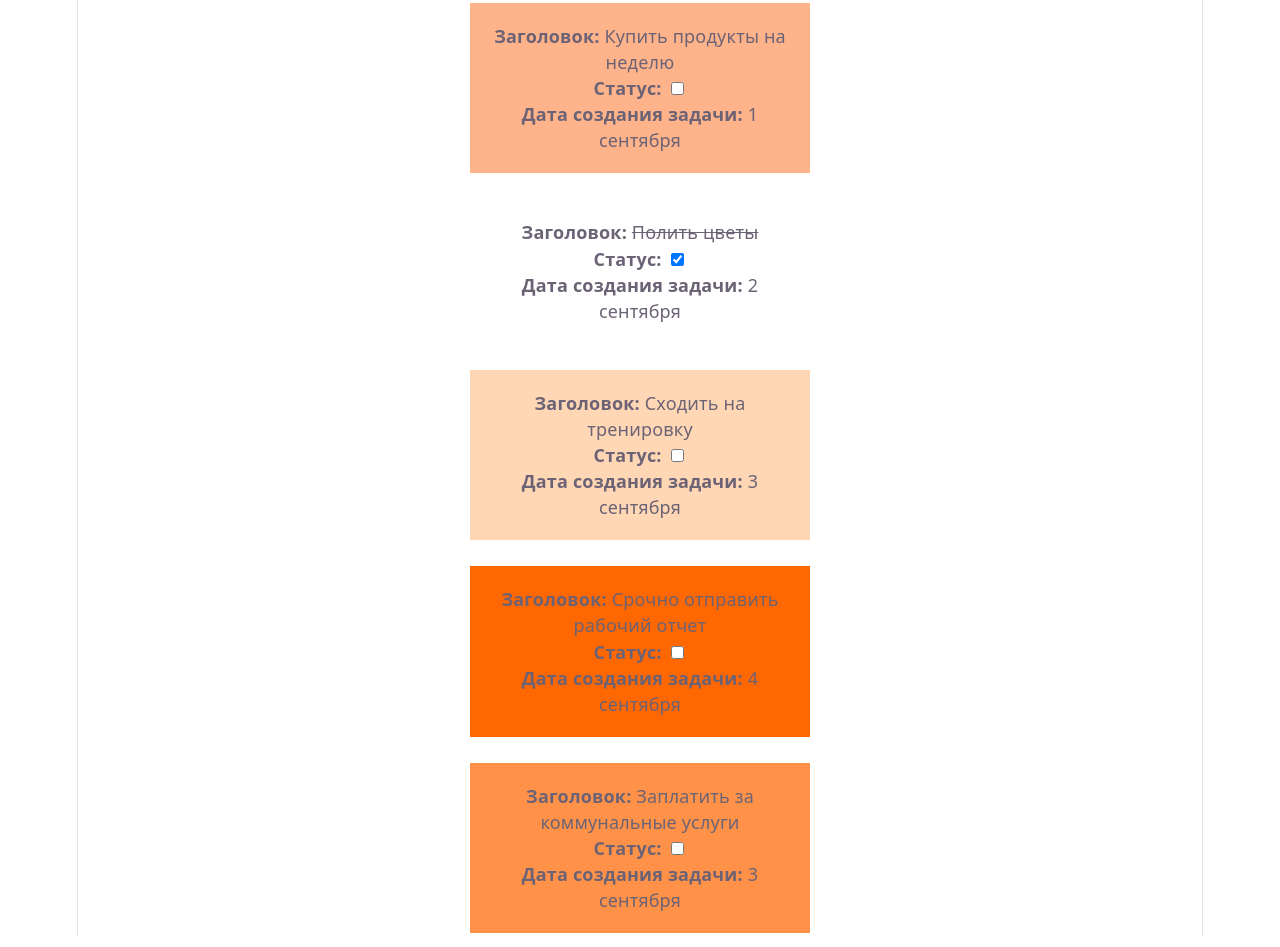
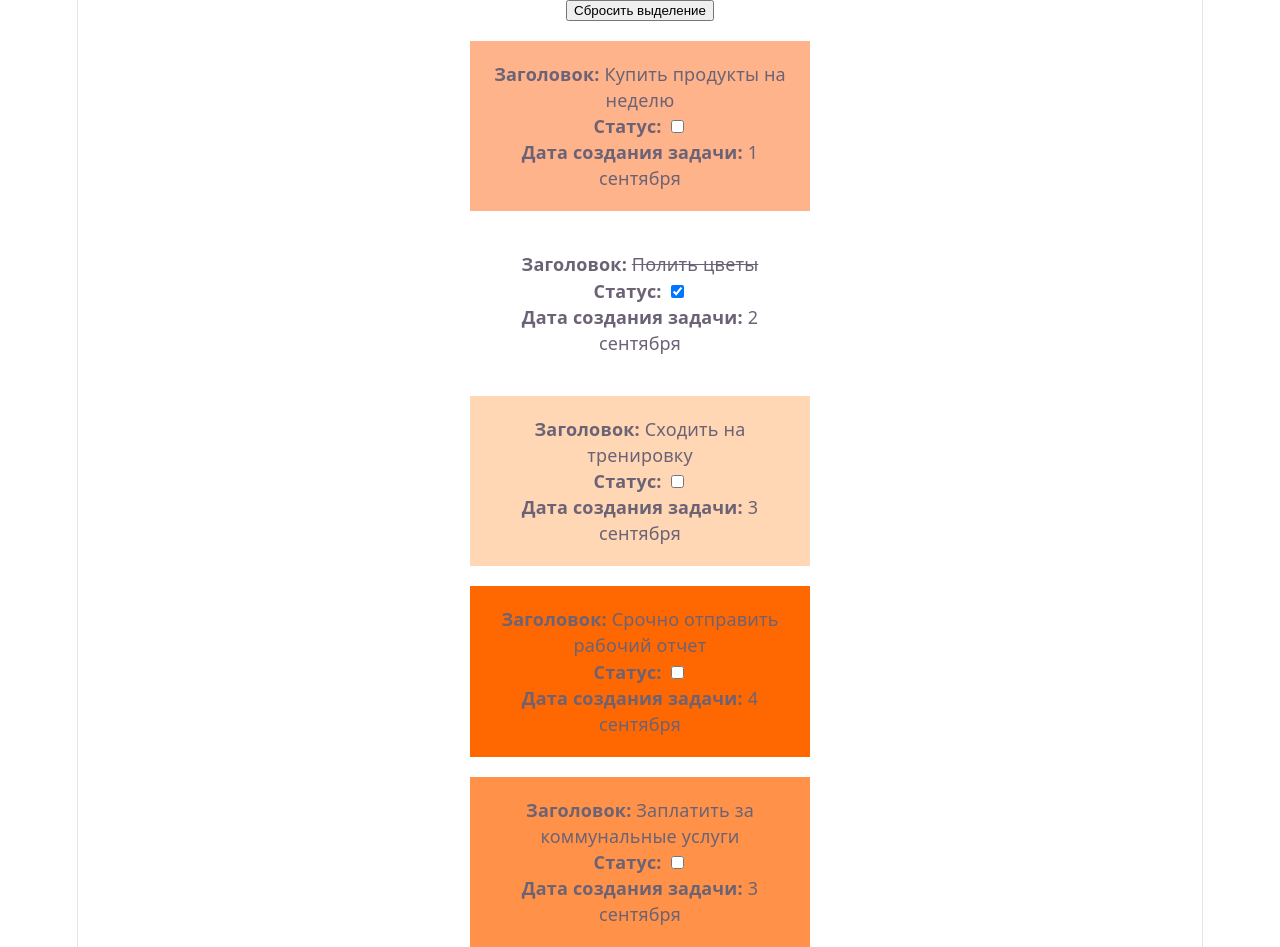
Before and after one commit to vlk-m6578/react-js, a React (Vite) app in the folder react-02/08/products/: page / in a window 1280 px wide. Built offline with nearby package versions, Linux system fonts and the light colour scheme.

Commit message:
h/w useState

```diff
--- a/react-02/08/products/src/App.tsx
+++ b/react-02/08/products/src/App.tsx
@@ -1,3 +1,4 @@
+import { useState } from 'react'
 import './App.css'
 
 // const tasks = null;
@@ -41,6 +42,8 @@ const tasks = [
 
 export function App() {
 
+  const [selectedTaskId, setSelectedTaskId] = useState(null);
+
   const getTaskColorPriority = (priority) => {
     switch (priority) {
       case 0:
@@ -68,10 +71,12 @@ export function App() {
 
   return (
     <div className='app-tasks'>
+      <button onClick={() => {setSelectedTaskId(null)}}>Сбросить выделение</button>
       {
         tasks.map(task => {
           return (
-            <div className='app-task' style={{ background: getTaskColorPriority(task.priority) }}>
+            <div onClick={() => setSelectedTaskId(task.id)} className='app-task' style={{ background: getTaskColorPriority(task.priority),
+                border: selectedTaskId === task.id ? '5px solid blue' : 'none'}}>
               <strong>Заголовок: </strong> <span style={{ textDecorationLine: task.isDone ? 'line-through' : 'none' }}>{task.title}</span> <br></br>
               <strong>Статус: </strong> <input type='checkbox' checked={task.isDone} /> <br></br>
               <strong>Дата создания задачи: </strong> {task.addedAt}
```
